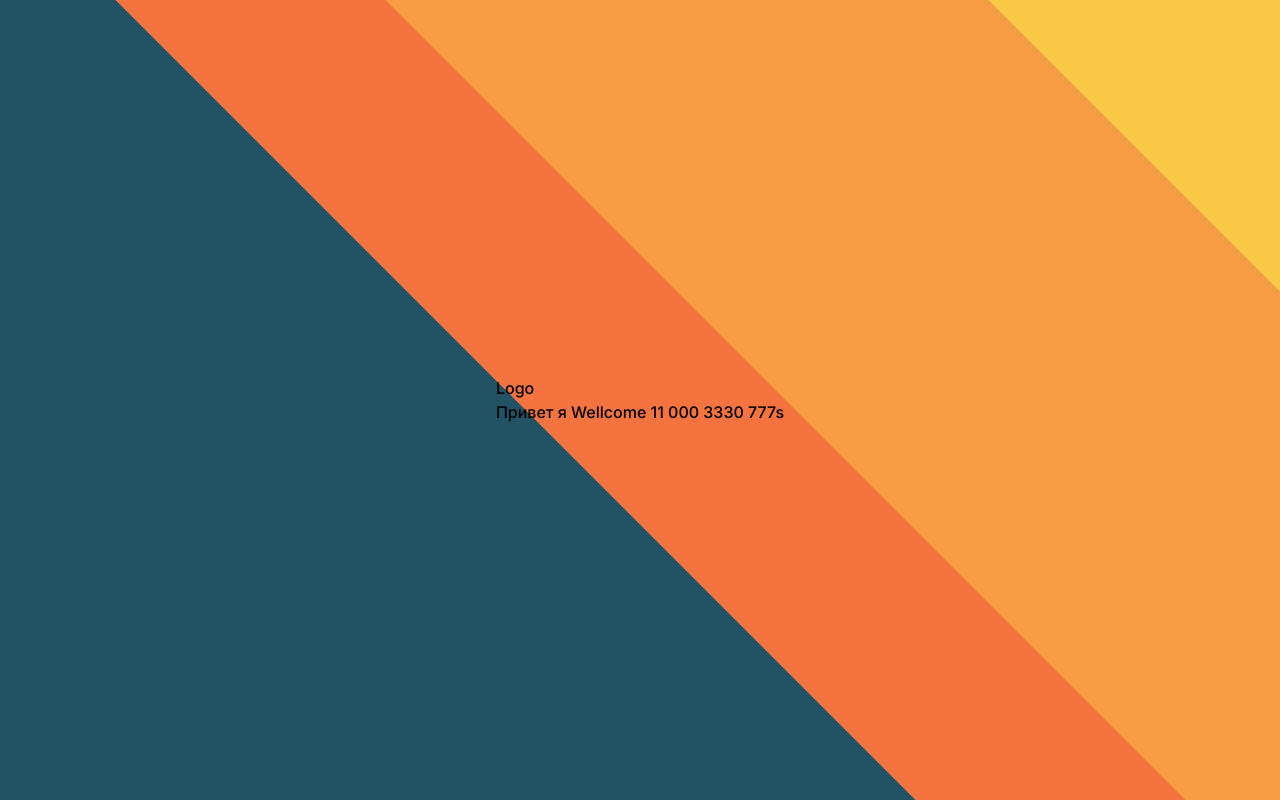
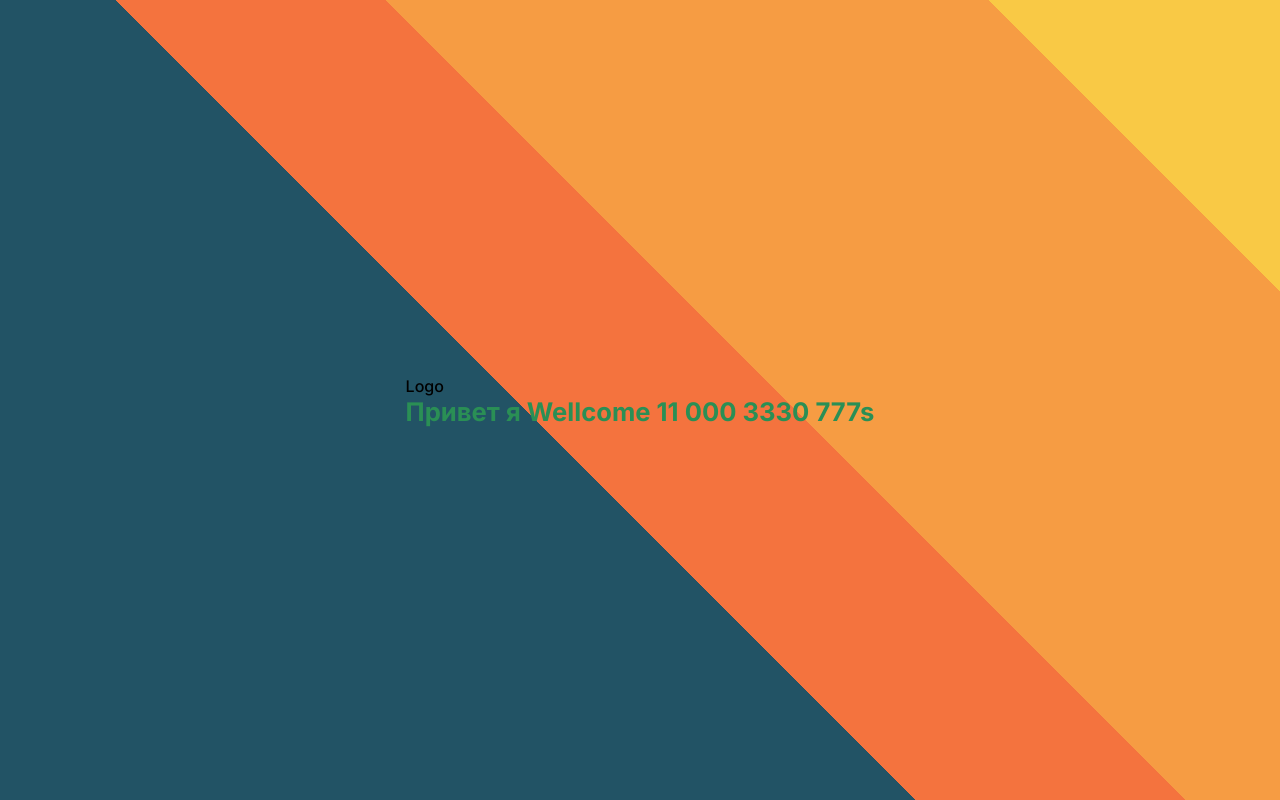
Before and after one commit to BRIT47rus/quizOnVUE3, a Vue app: page / in a window 1280 px wide. Built offline with nearby package versions, Linux system fonts and the light colour scheme.

Commit message:
Вввел css переменные

```diff
--- a/src/assets/global.css
+++ b/src/assets/global.css
@@ -1,5 +1,6 @@
 @import url(./resets.css);
 @import url(./normalize.css);
+@import url(./variables.css);
 @font-face {
   font-display: swap;
   font-family: 'Inter';
--- a/src/assets/variables.css
+++ b/src/assets/variables.css
@@ -1,4 +1,4 @@
-#root {
+:root {
   --primari-100: #81a1a9;
   --primari-200: #125365;
   --secondary-100: #edd0b6;
@@ -6,4 +6,23 @@
   --bg: #f1f1ef;
   --acces-color: #2a8f55;
   --error-color: #df4c25;
+
+  --spaccing-x: clamp(16px, 2vw, 32px);
+  --spaccing-l: clamp(8px, 2vw, 16px);
+
+  --font-h-weigth: 700;
+  --font-span-m-weigth: 400;
+  --font-span-s-weigth: 400;
+
+  --font-h-size: clamp(24px, 2vw, 36px);
+  --font-p-size: clamp(18px, 2vw, 28px);
+  --font-span-x-size: clamp(14px, 2vw, 20px);
+  --font-span-m-size: clamp(10px, 2vw, 14px);
+  --font-span-s-size: 10px;
+
+  --font-h-lh: clamp(28px, 2vw, 44px);
+  --font-p-lh: clamp(22px, 2vw, 32px);
+  --font-span-x-lh: clamp(18, 2vw, 24px);
+  --font-span-m-lh: clamp(12, 2vw, 16px);
+  --font-span-s-lh: 12px;
 }
--- a/src/views/WellcomeView.vue
+++ b/src/views/WellcomeView.vue
@@ -1,7 +1,14 @@
 <template>
-  <section>Привет я Wellcome 11 000 3330 777s</section>
+  <section class="section">Привет я Wellcome 11 000 3330 777s</section>
 </template>
 
 <script setup></script>
 
-<style scoped></style>
+<style scoped>
+.section {
+  font-weight: var(--font-h-weigth);
+  font-size: var(--font-h-size);
+  line-height: var(--font-h-lh);
+  color: var(--acces-color);
+}
+</style>
```
